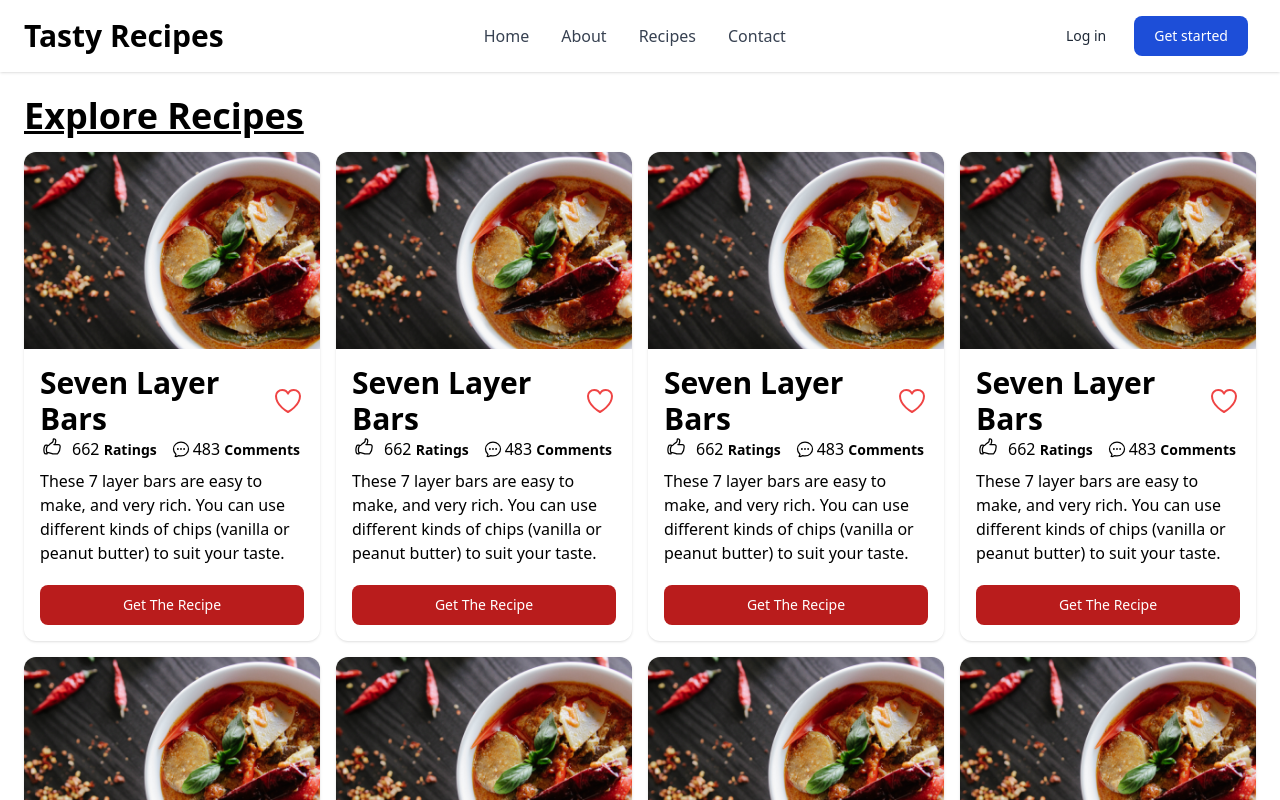
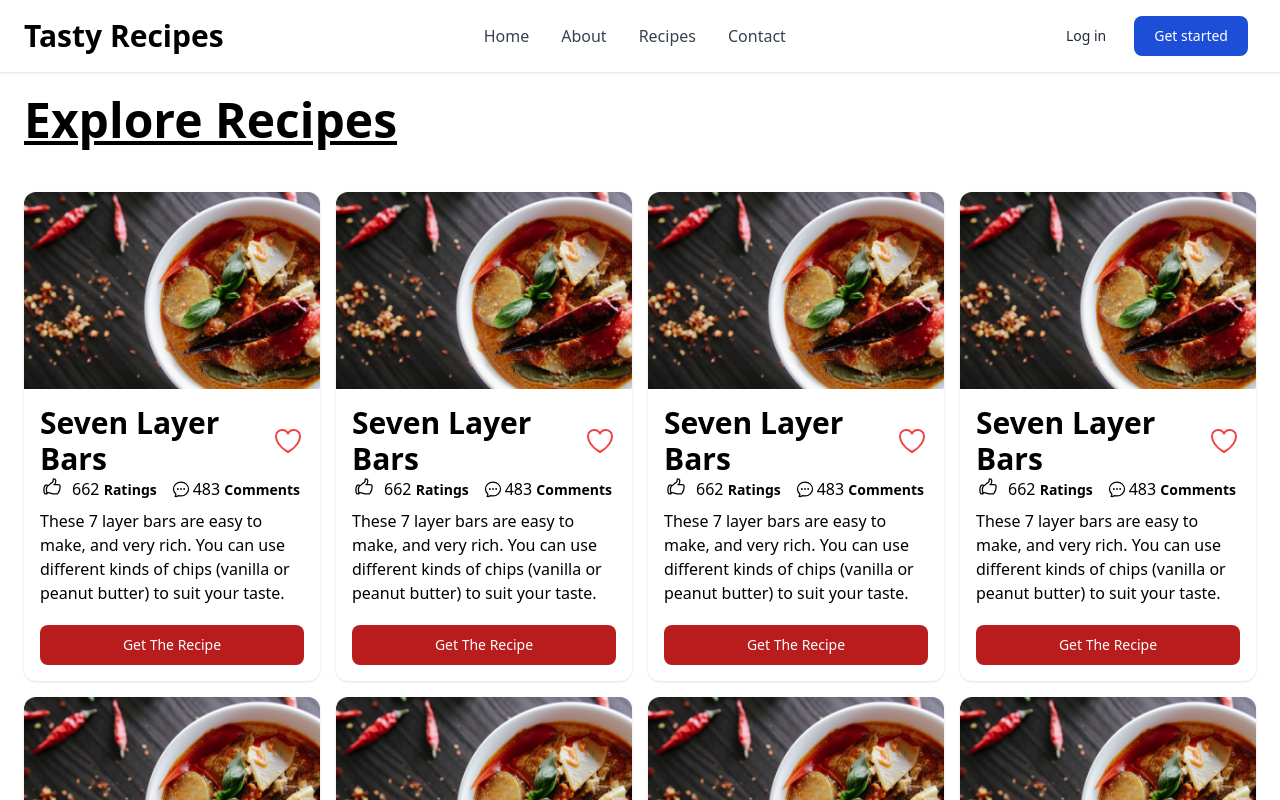
Before and after one commit to Jon-Felipe/Tasty-React, a React (Vite) app: page /recipes in a window 1280 px wide. Shown: the top 800 px of the page. Built offline with nearby package versions, Linux system fonts and the light colour scheme.

Commit message:
updated text styling

```diff
--- a/src/pages/Recipes.tsx
+++ b/src/pages/Recipes.tsx
@@ -10,7 +10,9 @@ type Props = {};
 const Recipes = (props: Props) => {
   return (
     <article>
-      <h3 className='text-4xl font-semibold mb-4 underline'>Explore Recipes</h3>
+      <h3 className='text-5xl font-semibold mb-12 underline'>
+        Explore Recipes
+      </h3>
       <div className='grid grid-cols-1 md:grid-cols-2 lg:grid-cols-4 gap-4'>
         {recipes.map((recipe: RecipeType) => {
           return (
```
